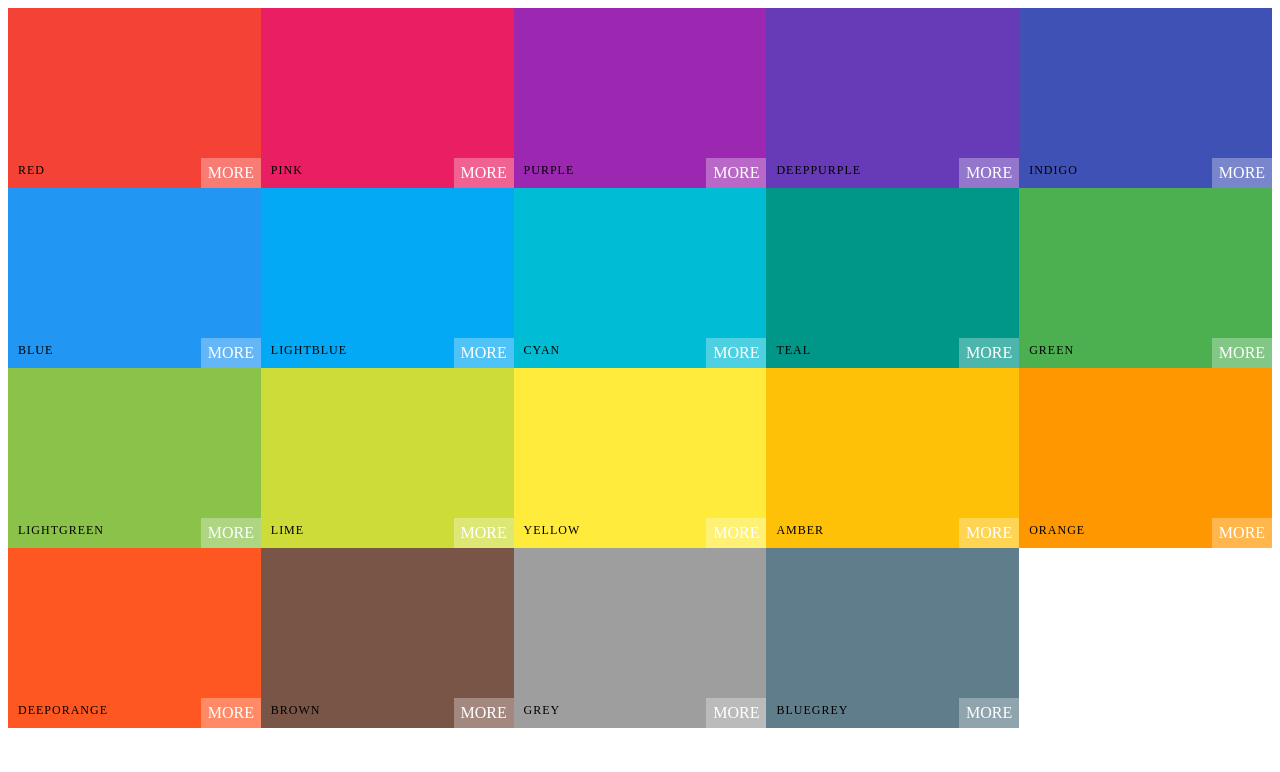
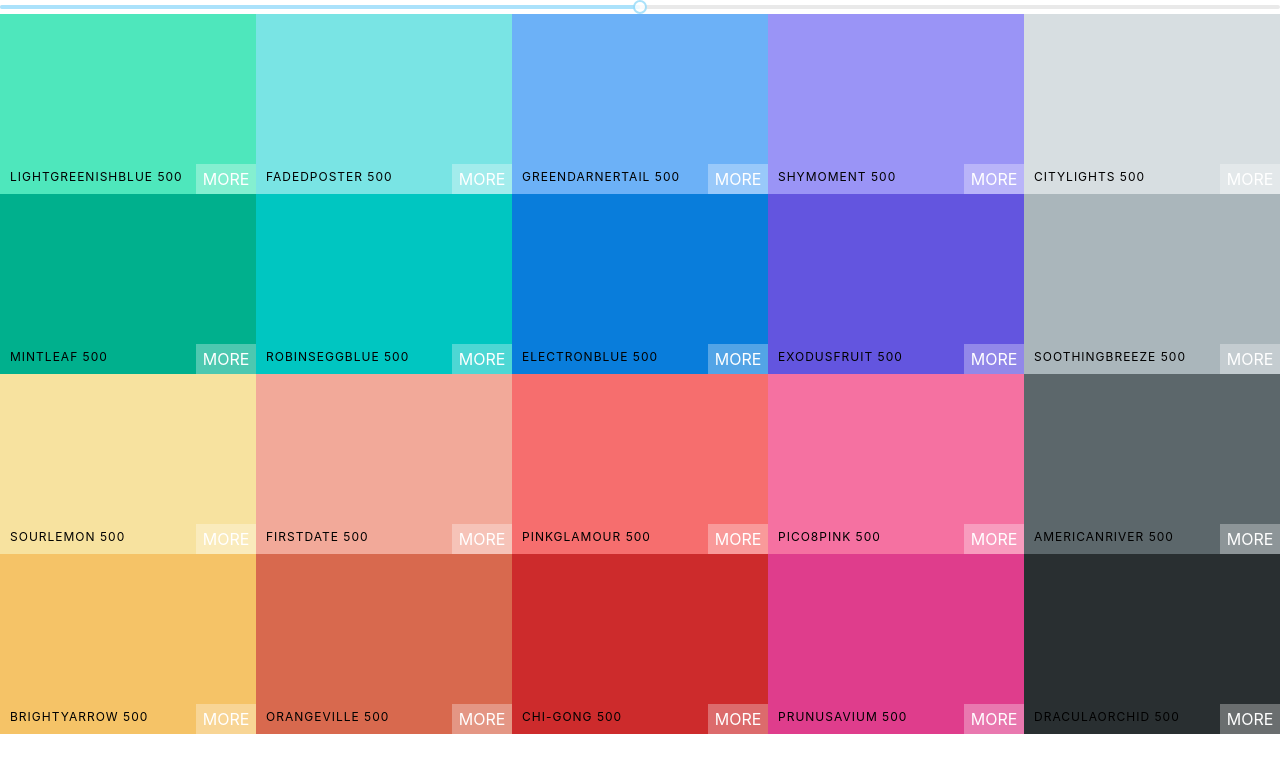
Before and after one commit to Dimisz/color-app, a React (Create React App) app: page / in a window 1280 px wide. Shown: the top 772 px of the page. Built offline with nearby package versions, Linux system fonts and the light colour scheme.

Commit message:
Added basic slider for saturation control

```diff
--- a/package.json
+++ b/package.json
@@ -7,6 +7,7 @@
     "@testing-library/react": "^13.4.0",
     "@testing-library/user-event": "^13.5.0",
     "chroma-js": "^2.4.2",
+    "rc-slider": "^10.1.1",
     "react": "^18.2.0",
     "react-copy-to-clipboard": "^5.1.0",
     "react-dom": "^18.2.0",
--- a/src/App.js
+++ b/src/App.js
@@ -6,6 +6,6 @@ import { generatePalette } from "./helpers/colorHelpers";
 export default function App(){
   console.log(generatePalette(seedColors[4]));
   return(
-    <Palette {...seedColors[0]}/>
+    <Palette palette={generatePalette(seedColors[3])}/>
   );
 }
--- a/src/components/Palette/Palette.js
+++ b/src/components/Palette/Palette.js
@@ -1,20 +1,37 @@
+import { useState } from 'react';
+
 import './Palette.css';
 
 import ColorBox from "../ColorBox/ColorBox";
+import Slider from 'rc-slider';
+import 'rc-slider/assets/index.css';
 
-export default function Palette(props){
-  const colorBoxes = props.colors.map((color) => {
+export default function Palette({palette}){
+  const [level, setLevel] = useState(500);
+
+  const colorBoxes = palette.colors[level].map((color) => {
     return (
       <ColorBox
         key={color.name}
-        background={color.color}
+        background={color.hex}
         name={color.name}
       />
     )
   });
 
+  const changeLevel = (newLevel) => {
+    setLevel(newLevel);
+  }
+
   return(
     <div className="palette">
+      <Slider
+        defaultValue={level}
+        min={100}
+        max={900}
+        step={100}
+        onAfterChange={changeLevel}
+      />
       {/* navbar goes here */}
       <div className='palette-colors'>
         {colorBoxes}
--- /dev/null
+++ b/src/index.css
@@ -0,0 +1,14 @@
+body {
+  margin: 0;
+  padding: 0;
+  font-family: -apple-system, BlinkMacSystemFont, "Segoe UI", "Roboto", "Oxygen",
+    "Ubuntu", "Cantarell", "Fira Sans", "Droid Sans", "Helvetica Neue",
+    sans-serif;
+  -webkit-font-smoothing: antialiased;
+  -moz-osx-font-smoothing: grayscale;
+}
+
+code {
+  font-family: source-code-pro, Menlo, Monaco, Consolas, "Courier New",
+    monospace;
+}
--- a/src/index.js
+++ b/src/index.js
@@ -1,5 +1,6 @@
 import React from 'react';
 import ReactDOM from 'react-dom/client';
+import './index.css';
 
 import App from './App';
 
```
Also changed, not shown: 1 other file (tests, documents, lock files or other folders).
